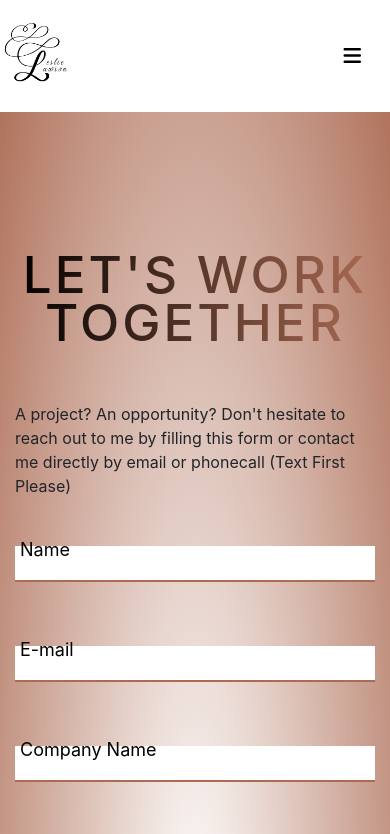
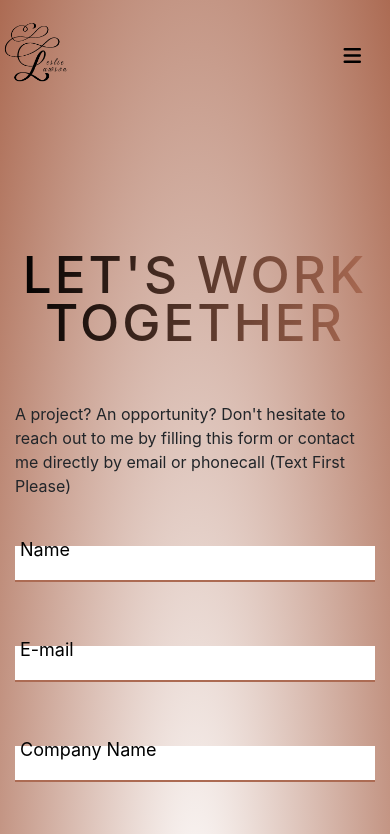
Before and after one commit to Mssanoko/Leslie-Lawson, a plain HTML site: page contact.html in a window 390 px wide. Shown: the top 834 px of the page. Drawn offline with nearby package versions, Linux system fonts and the light colour scheme.

Commit message:
style mobile version navbar

```diff
--- a/Assets/css/style.css
+++ b/Assets/css/style.css
@@ -37,15 +37,6 @@ a:hover  {
   }
   .navbar.active .navbar-brand {
     color: #fff;
-  }
-  /* Change navbar styling on small viewports */
-  @media (max-width: 991.98px) {
-    .navbar {
-        background: #000;
-    }
-    .navbar .navbar-brand, .navbar .nav-link {
-        color: #fff;
-    }
   }
 
 /* Title Session */
--- a/Assets/css/style2.css
+++ b/Assets/css/style2.css
@@ -32,16 +32,6 @@ a:hover  {
     color: #000;
 }
 
-  /* Change navbar styling on small viewports */
-  @media (max-width: 991.98px) {
-    .navbar {
-        background: #fff;
-
-    }
-    .navbar .navbar-brand, .navbar .nav-link {
-        color: #000;
-    }
-  }
 /* Title Session */
 
 .title {
```
Also changed, not shown: about.html (+0 -1 lines).
